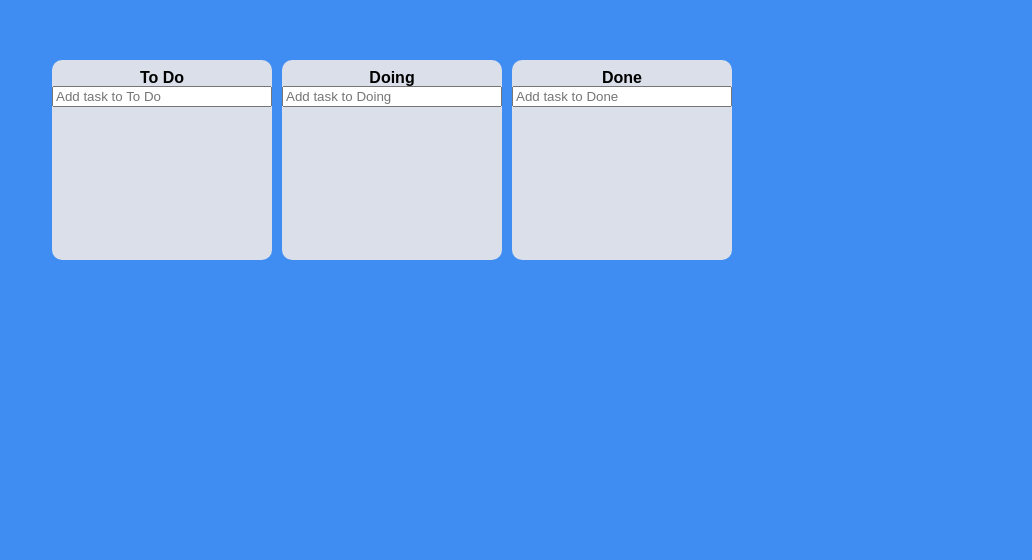
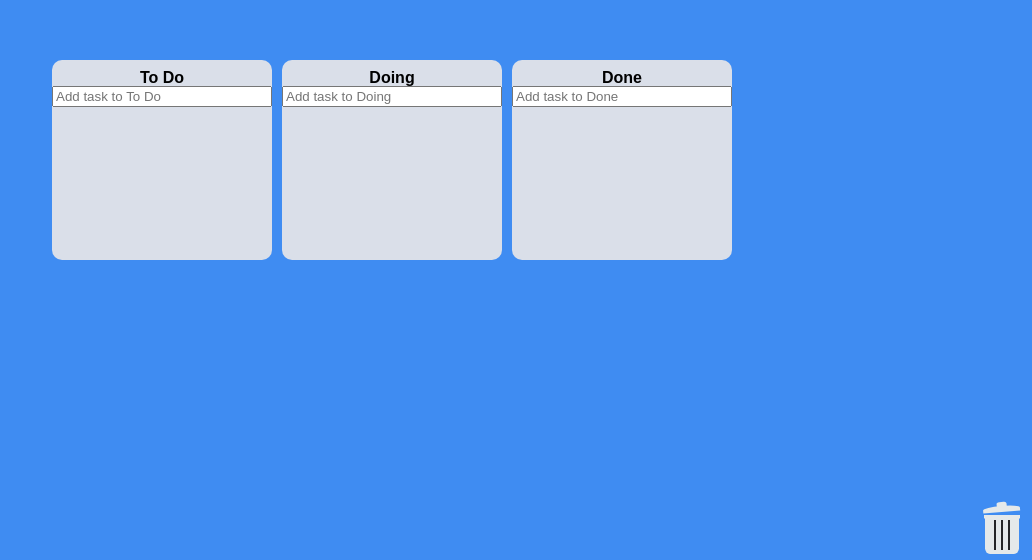
Before and after one commit to jungHyeonS/react-todo-dnd, a React (Create React App) app: page / in a window 1280 px wide. Shown: the part 240-800 px from the top of the page, without its empty margins (248-1280 px from the left). Built offline with nearby package versions, Linux system fonts and the light colour scheme.

Commit message:
react-master-class : todo삭제 구현

```diff
--- a/src/App.tsx
+++ b/src/App.tsx
@@ -1,4 +1,4 @@
-import React from 'react';
+import React, { useState } from 'react';
 import {DragDropContext, Draggable, Droppable, DropResult} from "react-beautiful-dnd"
 import { createGlobalStyle} from 'styled-components';
 import styled from 'styled-components';
@@ -6,6 +6,7 @@ import { useRecoilState, useRecoilValue } from 'recoil';
 import { toDoState } from './atom';
 import DragabbleCard from './Components/DragabbleCard';
 import Board from './Components/Board';
+import Trash from './Components/trash';
 
 const GlobalStyle = createGlobalStyle`
   @import url('https://fonts.googleapis.com/css2?family=Source+Sans+Pro:wght@300&display=swap');
@@ -92,12 +93,27 @@ const toDos = ["a","b","c","d","e","f"];
 
 function App() {
   const [toDos, setToDos] = useRecoilState(toDoState)
-
+  const [isTrash,setIsTrash] = useState(false);
   //드래그가 끝났을때
   const onDragEnd = (info : DropResult) => {
+    console.log(info);
     const {destination,draggableId,source} = info;
+
+
+
     if(!destination) return;
-    if(destination?.droppableId === source.droppableId){
+
+    if(destination?.droppableId == "trash"){
+      setToDos((oldToDos)=>{
+        const todoCopy = [...oldToDos[source.droppableId]];
+        todoCopy.splice(source.index,1);
+        return {
+          ...oldToDos,
+          [source.droppableId] : todoCopy
+        }
+      })
+    }
+    else if(destination?.droppableId === source.droppableId){
       // same board move
       setToDos((oldToDos) => {
         const boardCopy = [...oldToDos[source.droppableId]]
@@ -127,16 +143,28 @@ function App() {
       })
     }
 
+    setIsTrash(false);
+
   };
+
+  const onDragStart = () => {
+    console.log("onDragStart");
+    setIsTrash(true)
+
+  }
+  console.log(isTrash)
   return (
     <>
       <GlobalStyle/>
-         <DragDropContext onDragEnd={onDragEnd}>
+         <DragDropContext onDragEnd={onDragEnd} onDragStart={onDragStart}>
           <Wrapper>
             <Boards>
               {Object.keys(toDos).map(boardId => <Board boardId={boardId} key={boardId} toDos={toDos[boardId]}/>)}
             </Boards>
           </Wrapper>
+          <Trash/>
+          {/* {isTrash} */}
+          {/* {isTrash ? <Trash/> : null} */}
         </DragDropContext>
     </>
   );
--- /dev/null
+++ b/src/Components/trash.tsx
@@ -0,0 +1,134 @@
+import { useState } from "react";
+import { Droppable } from "react-beautiful-dnd";
+import styled from "styled-components";
+
+const Can = styled.div`
+    width: 60px;
+    height: 60px;
+    /* background: red; */
+    position: fixed;
+    bottom: 0;
+    right: 0;
+    div{
+        width: 100%;
+        height: 100%;
+    }
+`
+
+const TrashCan = styled.div`
+  width: 48px;
+  height: 48px;
+  position: relative;
+  overflow: hidden;
+  margin-left: 0px;
+  margin-bottom: 25px;
+  .trash-lid{
+    width: 62%;
+    height: 10%;
+    position: absolute;
+    left: 50%;
+    margin-left: -31%;
+    top: 10.5%;
+    background-color: #000;
+    border-top-left-radius: 80%;
+    border-top-right-radius: 80%;
+    -webkit-transform: rotate(-5deg);
+    -moz-transform: rotate(-5deg);
+    -ms-transform: rotate(-5deg);
+    transform: rotate(-5deg);
+    background-color: #E5E9EA
+  }
+  .trash-lid::after{
+    content: "";
+  width: 26%;
+  height: 100%;
+  position: absolute;
+  left: 50%;
+  margin-left: -13%;
+  margin-top: -10%;
+  background-color: inherit;
+  border-top-left-radius: 30%;
+  border-top-right-radius: 30%;
+  -webkit-transform: rotate(-1deg);
+  -moz-transform: rotate(-1deg);
+  -ms-transform: rotate(-1deg);
+  transform: rotate(-1deg);
+  }
+  .trash-container{
+    width: 56%;
+  height: 65%;
+  position: absolute;
+  left: 50%;
+  margin-left: -28%;
+  bottom: 10%;
+  background-color: #000;
+  border-bottom-left-radius: 15%;
+  border-bottom-right-radius: 15%;
+  background-color: #E5E9EA
+  }
+  .trash-container::after{
+    content: "";
+  width: 110%;
+  height: 12%;
+  position: absolute;
+  left: 50%;
+  margin-left: -55%;
+  top: 0;
+  background-color: inherit;
+  border-bottom-left-radius: 45%;
+  border-bottom-right-radius: 45%;
+  }
+  .trash-line-1{
+    width: 4%;
+  height: 50%;
+  position: absolute;
+  left: 38%;
+  margin-left: -2%;
+  bottom: 17%;
+  background-color: #252527;
+  }
+  .trash-line-2{
+    width: 4%;
+  height: 50%;
+  position: absolute;
+  left: 50%;
+  margin-left: -2%;
+  bottom: 17%;
+  background-color: #252527;
+  }
+  .trash-line-3{
+    width: 4%;
+  height: 50%;
+  position: absolute;
+  left: 62%;
+  margin-left: -2%;
+  bottom: 17%;
+  background-color: #252527;
+  }
+`
+
+function Trash(){
+    return (
+        <Can>
+            <Droppable droppableId="trash">
+                {
+                    (magic,shapshot) =>
+                    (
+                        <div ref={magic.innerRef}>
+                            <TrashCan>
+                                <div className="trash-lid">
+                                </div>
+                                <div className="trash-container">
+                                </div>
+                                <div className="trash-line-1"></div>
+                                <div className="trash-line-2"></div>
+                                <div className="trash-line-3"></div>
+                            </TrashCan>
+                        </div>
+                    )
+                }
+            </Droppable>
+        </Can>
+    );
+}
+export default Trash
```
